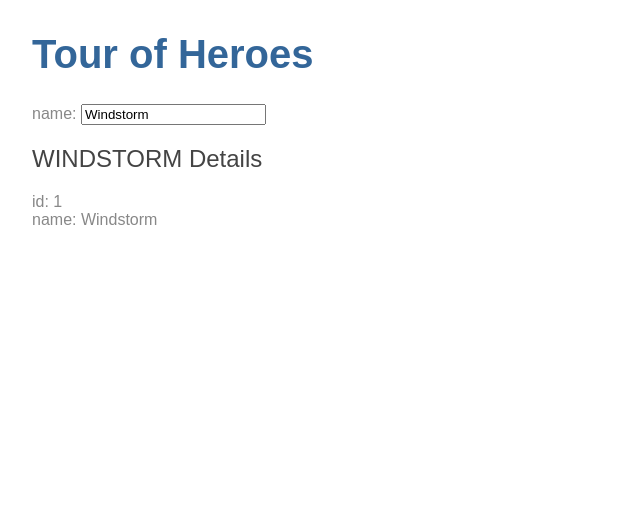
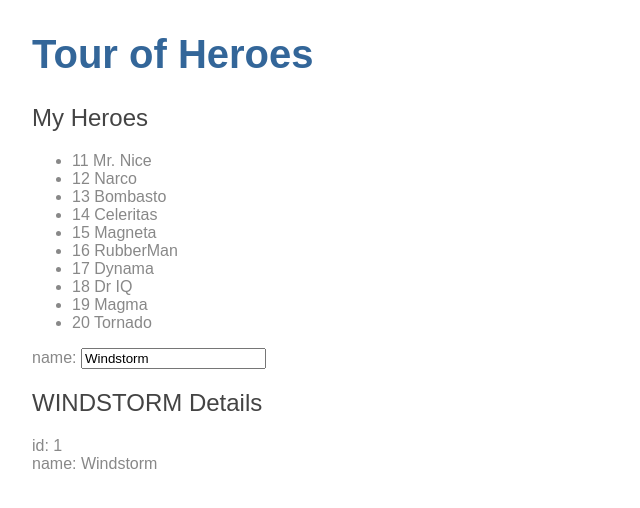
Before and after one commit to LakjeewaWije/Tour-of-Heroes-lakjeew, an Angular app: page / in a window 1280 px wide. Shown: the top 508 px of the page, without its empty margins (0-640 px from the left). Built offline with nearby package versions, Linux system fonts and the light colour scheme.

Commit message:
basic hero list display

```diff
--- a/src/app/heroes/heroes.component.html
+++ b/src/app/heroes/heroes.component.html
@@ -1,3 +1,9 @@
+<h2>My Heroes</h2>
+<ul class="heroes">
+  <li *ngFor="let hero of heroes">
+    <span class="badge">{{hero.id}}</span> {{hero.name}}
+  </li>
+</ul>
 <div>
   <label>name:
     <input [(ngModel)]="hero.name" placeholder="name">
--- a/src/app/heroes/heroes.component.ts
+++ b/src/app/heroes/heroes.component.ts
@@ -1,5 +1,6 @@
 import { Component, OnInit } from '@angular/core';
 import { Hero } from '../hero';
+import { HEROES } from '../mock-heroes';
 
 @Component({
   selector: 'app-heroes',
@@ -7,6 +8,7 @@
   styleUrls: ['./heroes.component.css']
 })
 export class HeroesComponent implements OnInit {
+  heroes = HEROES;
   hero: Hero = {
     id: 1,
     name: 'Windstorm'
--- /dev/null
+++ b/src/app/mock-heroes.ts
@@ -0,0 +1,14 @@
+import { Hero } from './hero';
+
+export const HEROES: Hero[] = [
+  { id: 11, name: 'Mr. Nice' },
+  { id: 12, name: 'Narco' },
+  { id: 13, name: 'Bombasto' },
+  { id: 14, name: 'Celeritas' },
+  { id: 15, name: 'Magneta' },
+  { id: 16, name: 'RubberMan' },
+  { id: 17, name: 'Dynama' },
+  { id: 18, name: 'Dr IQ' },
+  { id: 19, name: 'Magma' },
+  { id: 20, name: 'Tornado' }
+];
```
